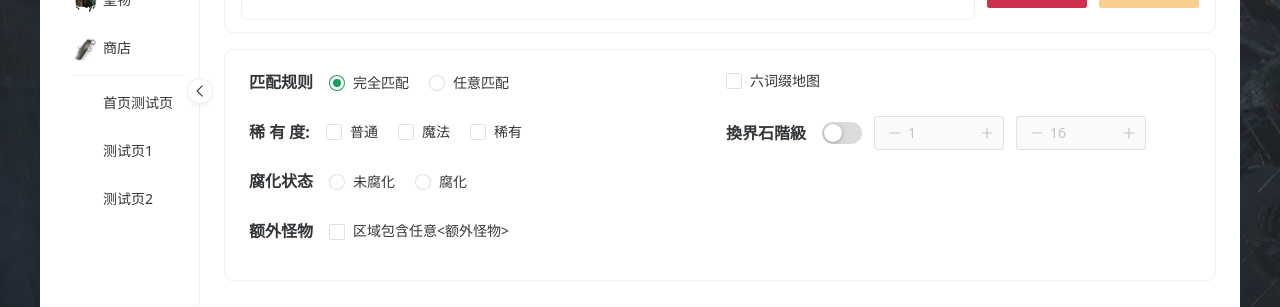
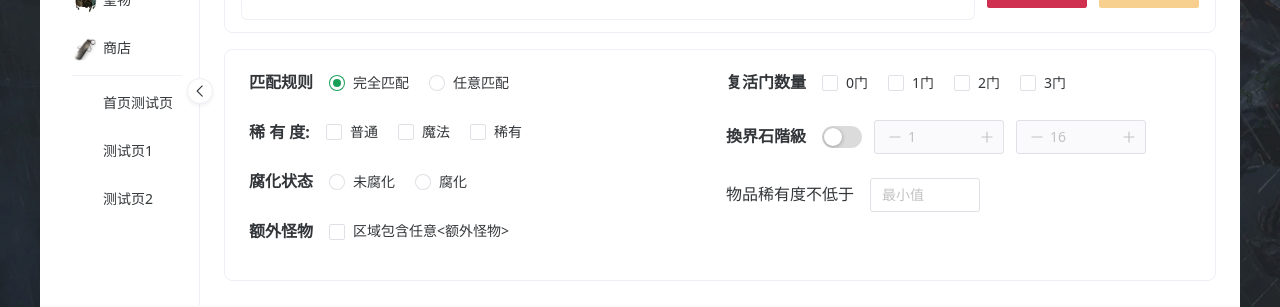
Before and after one commit to vagrant-soul/poereweb, a Vue app: page / in a window 1280 px wide. Shown: the part 179-486 px from the top of the page. Built offline with nearby package versions, Linux system fonts and the light colour scheme; some icons are missing.

Commit message:
复活门数量修改

```diff
--- a/components.d.ts
+++ b/components.d.ts
@@ -25,6 +25,7 @@ declare module 'vue' {
     NFlex: typeof import('naive-ui')['NFlex']
     NIcon: typeof import('naive-ui')['NIcon']
     NImage: typeof import('naive-ui')['NImage']
+    NInput: typeof import('naive-ui')['NInput']
     NInputNumber: typeof import('naive-ui')['NInputNumber']
     NLayout: typeof import('naive-ui')['NLayout']
     NLayoutContent: typeof import('naive-ui')['NLayoutContent']
--- a/src/views/WayStonePage.vue
+++ b/src/views/WayStonePage.vue
@@ -64,10 +64,20 @@
         <n-flex class="right-section" vertical flex="1">
           <!-- 六词缀地图 -->
           <div class="options-group">
-            <!-- <h3 class="group-title">六词缀地图</h3> -->
-            <n-checkbox v-model:checked="SixModMaps" value="{{SixModMapOptions.value}}">{{
+            <h3 class="group-title">复活门数量</h3>
+            <!-- <n-checkbox v-model:checked="SixModMaps" value="{{SixModMapOptions.value}}">{{
               SixModMapOptions.label
-            }}</n-checkbox>
+            }}</n-checkbox> -->
+            <n-checkbox-group v-model:value="SixModMaps" class="checkbox-wrapper">
+              <n-space>
+                <n-checkbox
+                  v-for="option in SixModMapOptions"
+                  :key="option.value"
+                  :value="option.value"
+                  :label="option.label"
+                />
+              </n-space>
+            </n-checkbox-group>
           </div>
           <!-- 地图等级 -->
           <div class="options-group">
@@ -96,6 +106,16 @@
               />
             </n-flex>
           </div>
+          <!-- 地图物品稀有度 -->
+          <div class="options-group">
+            <span class="group-title">物品稀有度不低于</span>
+            <n-input
+              v-model:value="ItemRarityMinValue"
+              placeholder="最小值"
+              style="width: 110px"
+              clearable
+            />
+          </div>
         </n-flex>
       </n-flex>
     </n-card>
@@ -104,6 +124,7 @@
 <script setup lang="ts">
 import Result from '@/components/ReSult.vue'
 import { ref, computed } from 'vue'
+import { generateNumberRegex } from '@/utils/GenerateNumberRegex' //通用计算函数
 // 正则选项配置
 const radioOptions = [
   { label: '完全匹配', value: 'and' },
@@ -124,18 +145,28 @@ const CorruptedOptions = [
 const AdditionalOptions = { label: '区域包含任意<额外怪物>', value: '有額' }
 // 右侧部分
 // 六词缀地图
-const SixModMapOptions = { label: '六词缀地图', value: '數: 0' }
+const SixModMapOptions = [
+  { label: '0门', value: '0' },
+  { label: '1门', value: '1' },
+  { label: '2门', value: '2' },
+  { label: '3门', value: '3' },
+]
 // 換界石階級
 const TierDisabled = ref(false)
 const TierMinValue = ref(1)
 const TierMaxValue = ref(16)
+// 地图物品稀有度 Item Rarity: +148%
+const ItemRarityMinValue = ref<string>('')
+const ItemRarity = computed(() => {
+  return addQuantifier('品稀.*', generateNumberRegex(ItemRarityMinValue.value.toString(), false))
+})
 // 响应式数据
 const selectedRadioOption = ref<string>('and')
 const WaystoneRarity = ref<string[]>([])
 const WaystoneCorrupted = ref<string>('')
 const AdditionalPacks = ref(false)
 
-const SixModMaps = ref(false)
+const SixModMaps = ref<string[]>([])
 // 重置函数
 const handleReset = () => {
   // 重置所有选择项
@@ -144,14 +175,22 @@ const handleReset = () => {
   AdditionalPacks.value = false
   selectedRadioOption.value = 'and'
 
-  SixModMaps.value = false
+  SixModMaps.value = []
   TierMinValue.value = 1
   TierMaxValue.value = 16
   TierDisabled.value = false
-
+  ItemRarityMinValue.value = ''
   // 可以在这里添加重置后的其他逻辑，如提示信息
 }
+// 通用数据函数
 
+// 这个是添加前缀+正则字符串的通用函数
+function addQuantifier(prefix: string, string: string) {
+  if (string === '') {
+    return ''
+  }
+  return `"${prefix}${string}%"`
+}
 // 修改displayText计算属性，直接显示value值
 const displayText = computed(() => {
   const results: string[] = []
@@ -178,8 +217,25 @@ const displayText = computed(() => {
     results.push(`"${AdditionalOptions.value}"`)
   }
   // 处理六词缀地图
-  if (SixModMaps.value) {
-    results.push(`"${SixModMapOptions.value}"`)
+
+  if (SixModMaps.value.length === 1) {
+    // 单选时直接显示值
+    results.push(`"活數:${SixModMaps.value[0]}"`)
+  } else if (SixModMaps.value.length > 1) {
+    // 多选时使用优化后的正则表达式
+    const min = Math.min(...SixModMaps.value.map((v) => parseInt(v)))
+    const max = Math.max(...SixModMaps.value.map((v) => parseInt(v)))
+
+    // 检查是否是连续数字范围
+    const isContinuous = SixModMaps.value.length === max - min + 1
+
+    if (isContinuous) {
+      // 如果是连续范围，使用范围表达式
+      results.push(`"活數:[${min}-${max}]"`)
+    } else {
+      // 否则使用不带竖线的字符集（在字符类中竖线是普通字符）
+      results.push(`"活數:[${SixModMaps.value.join('|')}]"`)
+    }
   }
 
   // 处理換界石階級 - 生成正则表达式
@@ -219,6 +275,10 @@ const displayText = computed(() => {
         }
       }
     }
+  }
+  // 处理地图物品稀有度
+  if (ItemRarityMinValue.value !== null) {
+    results.push(ItemRarity.value)
   }
   // 最后的输出
   return results.length > 0 ? results.join('\n') : ''
```
